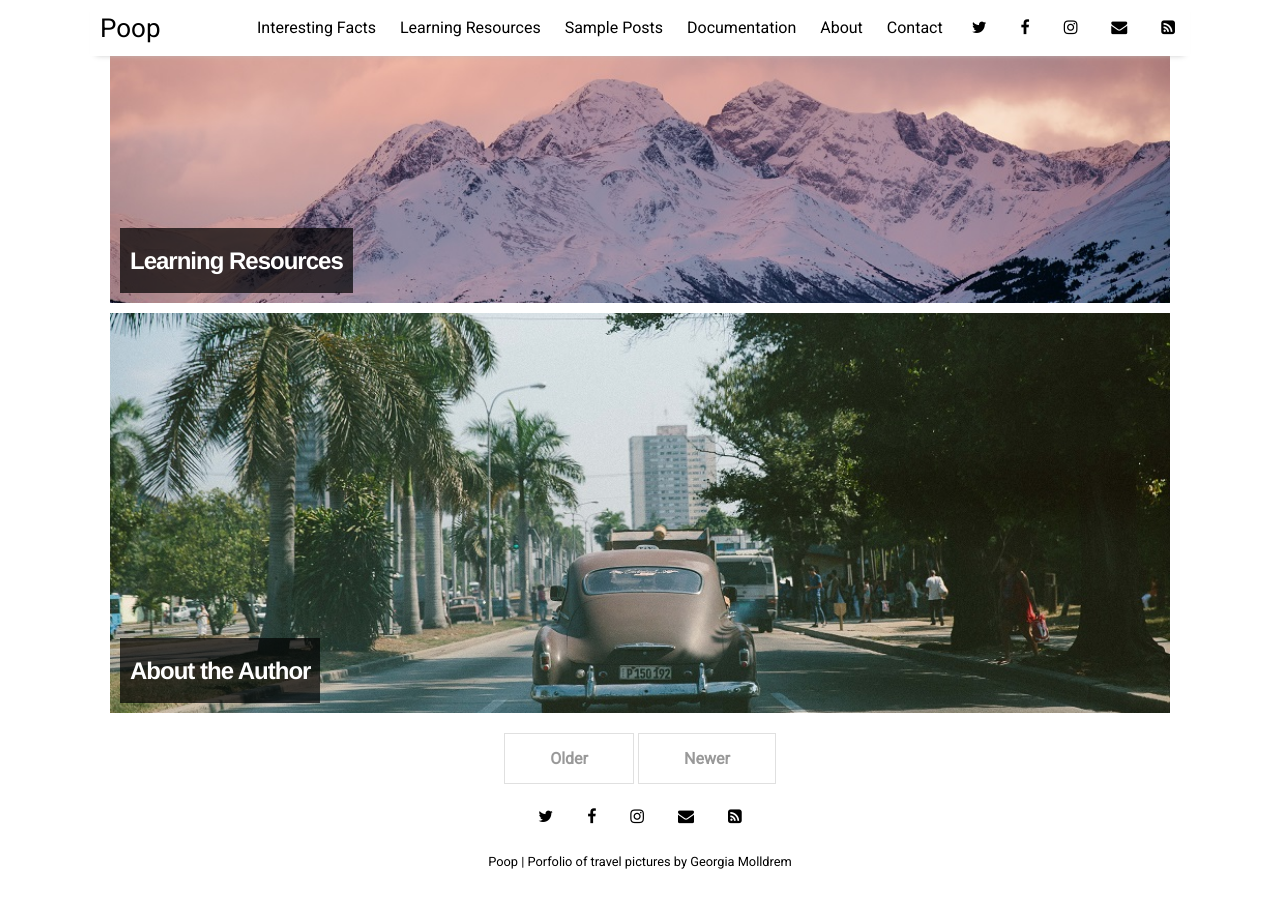
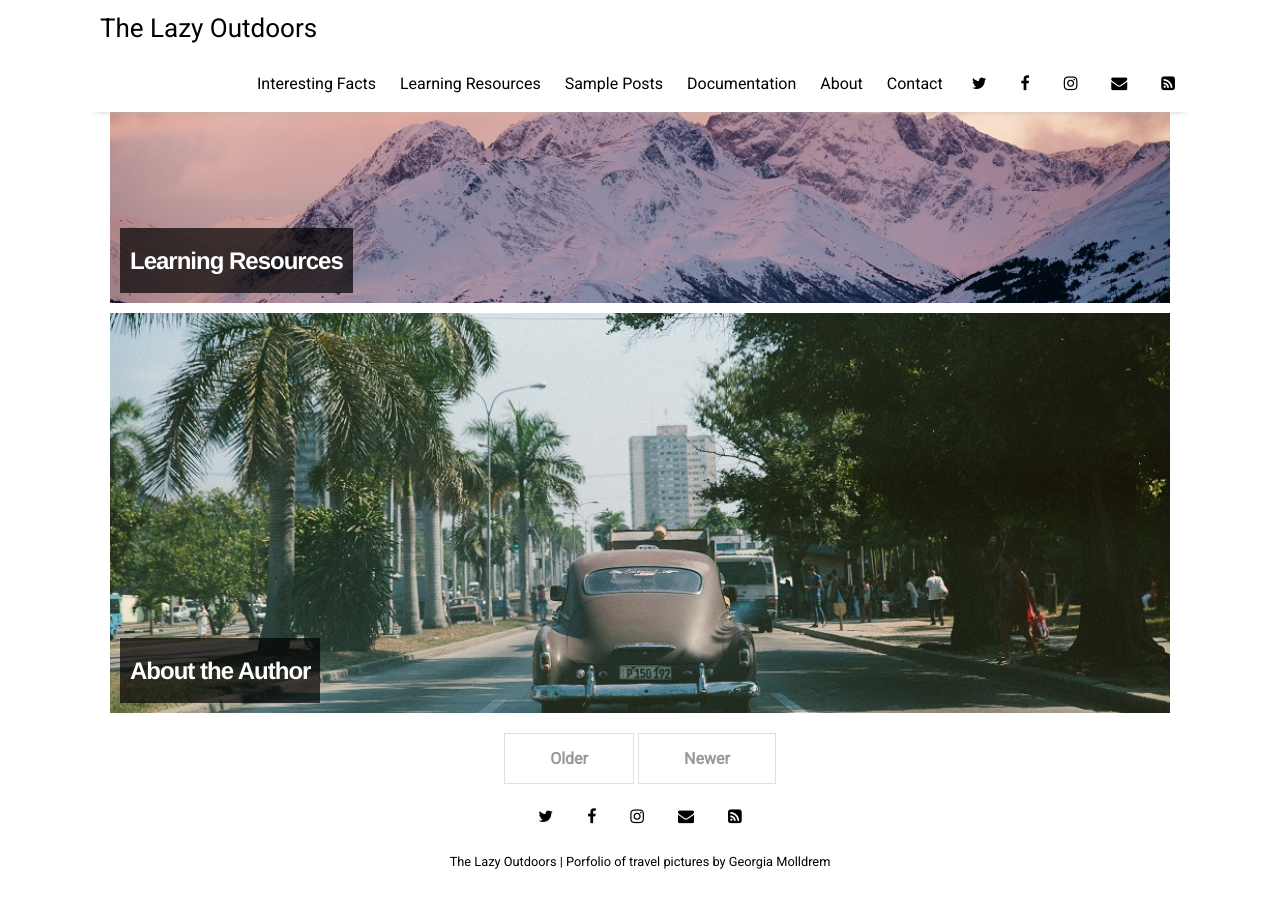
Before and after one commit to grmolldrem/TheLazyOutdoors, a Jekyll site: the page built from index.html, in a window 1280 px wide and 900 px high, scrolled down 1398 px. Built offline with Jekyll 4.4.1, drawn with Linux system fonts in a browser that asks for light colours; nearby versions of some CDN libraries; the list of posts is cut into pages by our own code.

Commit message:
Change title

```diff
--- a/_config.yml
+++ b/_config.yml
@@ -10,7 +10,7 @@ permalink:           /:title
 plugins:             [jekyll-paginate, jekyll-sitemap, jekyll-feed, jekyll-seo-tag]
 
 # Customise atom feed settings (this is where Jekyll-Feed gets configuration information)
-title:		           "Poop"
+title:		           "The Lazy Outdoors"
 description:	       "Porfolio of travel pictures"
 author:              "Georgia Molldrem"
 
```
